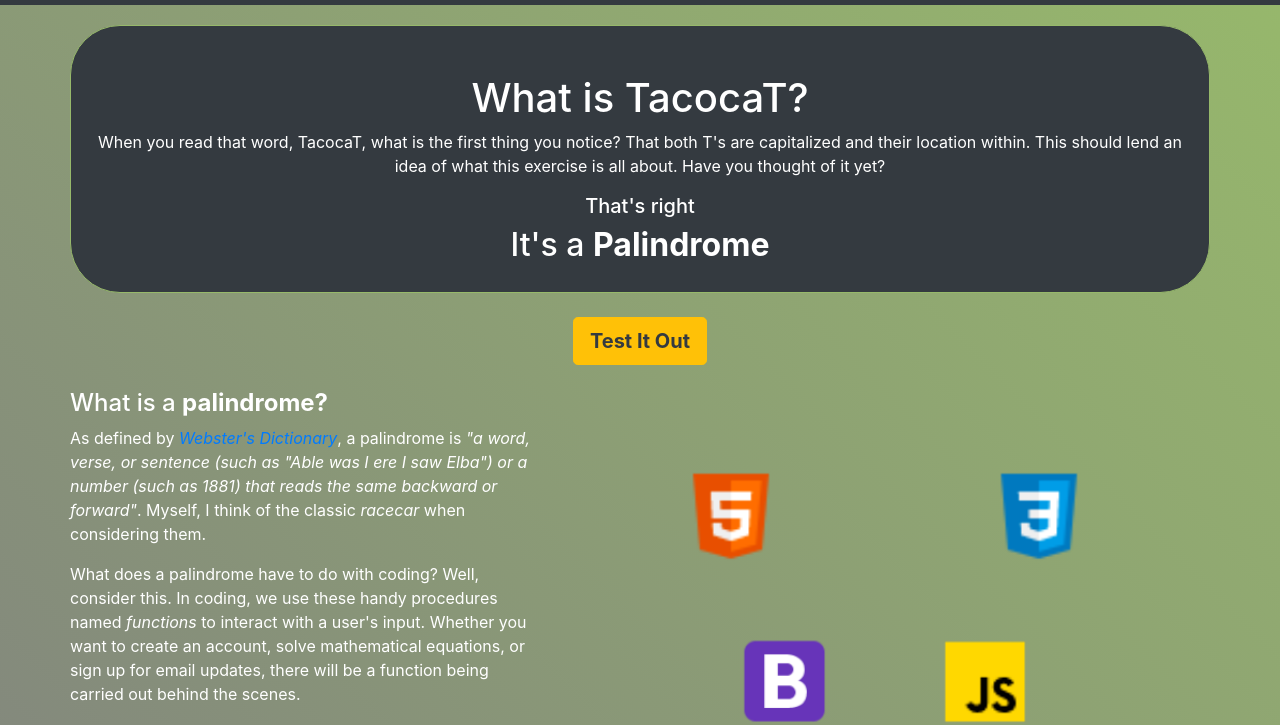
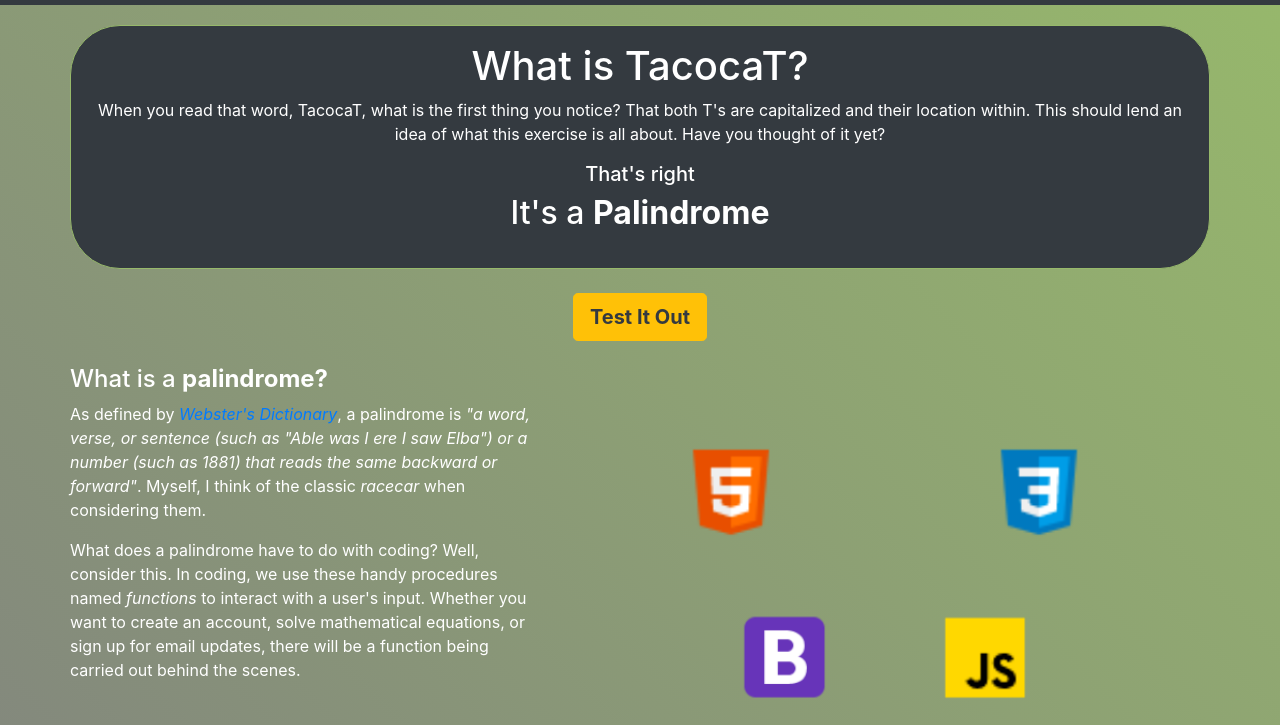
Before and after one commit to joneseli7395/TacocaT, a plain HTML site: page index.html in a window 1280 px wide. Shown: the part 75-800 px from the top of the page. Drawn offline with nearby package versions, Linux system fonts and the light colour scheme.

Commit message:
Update index.html

```diff
--- a/index.html
+++ b/index.html
@@ -66,10 +66,10 @@
     <div class="container">
         <div class="row intro">
             <div class="col-lg-12 col-md-12 text-center">
-                <h1 class="mt-5">What is TacocaT?</h1>
+                <h1 class="mt-3">What is TacocaT?</h1>
                 <p>When you read that word, TacocaT, what is the first thing you notice? That both T's are capitalized and their location within. This should lend an idea of what this exercise is all about. Have you thought of it yet?</p>
                 <h5>That's right</h5>
-                <h2 class="palin">It's a <strong>Palindrome</strong></h2>
+                <h2 class="palin mb-3">It's a <strong>Palindrome</strong></h2>
             </div>
         </div>
     </div><br />
```
